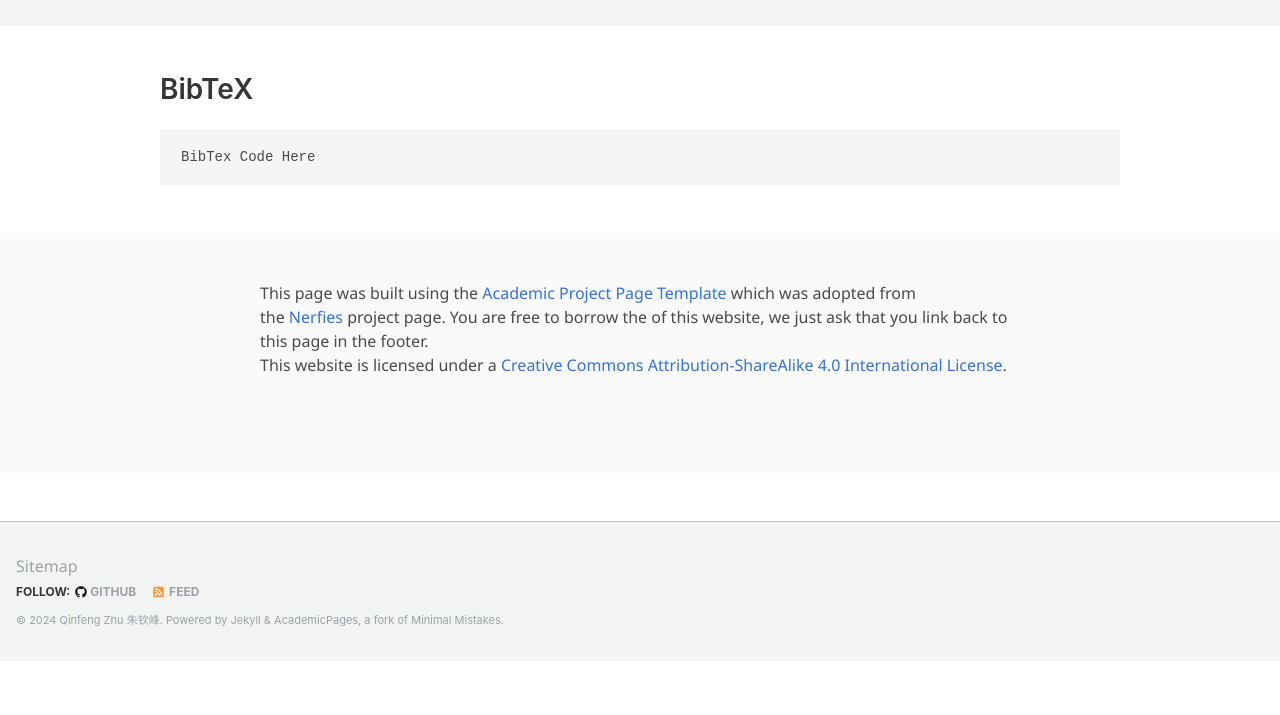
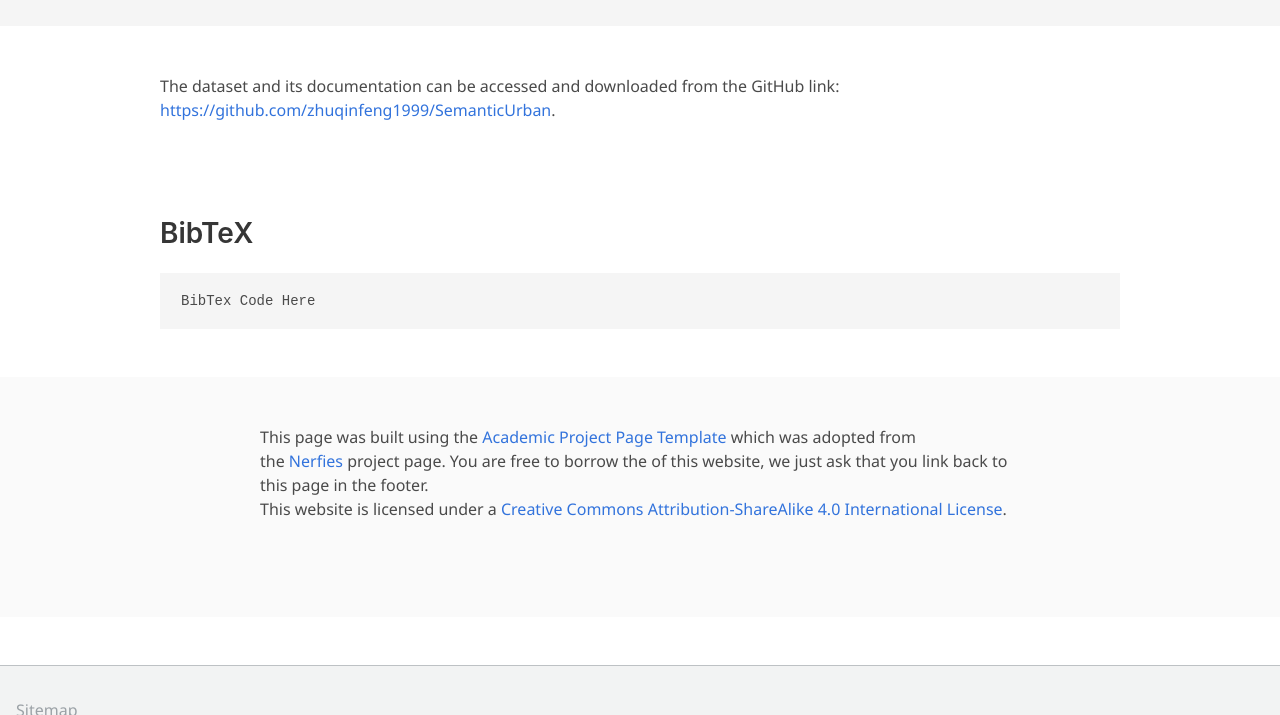
Before and after one commit to zhuqinfeng1999/zhuqinfeng1999.github.io, a Jekyll site: the page built from SemanticUrban.html, in a window 1280 px wide and 900 px high, scrolled down 4128 px, cut to the strip 185-900 px from the top of the window. Built offline with Jekyll 4.4.1, drawn with Linux system fonts in a browser that asks for light colours; nearby versions of some CDN libraries; some web fonts are replaced; library files that are not in the unit come from our copies; a style sheet for code colours, icons or effects is not loaded; before the commit the page ends 4974 px from its top, so only the background shows below that.

Commit message:
Update SemanticUrban.html

```diff
--- a/SemanticUrban.html
+++ b/SemanticUrban.html
@@ -207,12 +207,6 @@ author_profile: false
 <!-- End photo carousel -->
 
 
-
-
-
-
-
-
 <!-- Paper poster -->
 <section class="hero is-small is-light">
   <div class="hero-body">
@@ -227,6 +221,16 @@ author_profile: false
   </section>
 <!--End paper poster -->
 
+<!--BibTex citation -->
+  <section class="section" id="Download">
+    <div class="container is-max-desktop content">
+      <p>
+      The dataset and its documentation can be accessed and downloaded from the GitHub link:
+      <a href="https://github.com/zhuqinfeng1999/SemanticUrban" target="_blank">https://github.com/zhuqinfeng1999/SemanticUrban</a>.
+    </p>
+    </div>
+</section>
+<!--End BibTex citation -->
 
 <!--BibTex citation -->
   <section class="section" id="BibTeX">
```
